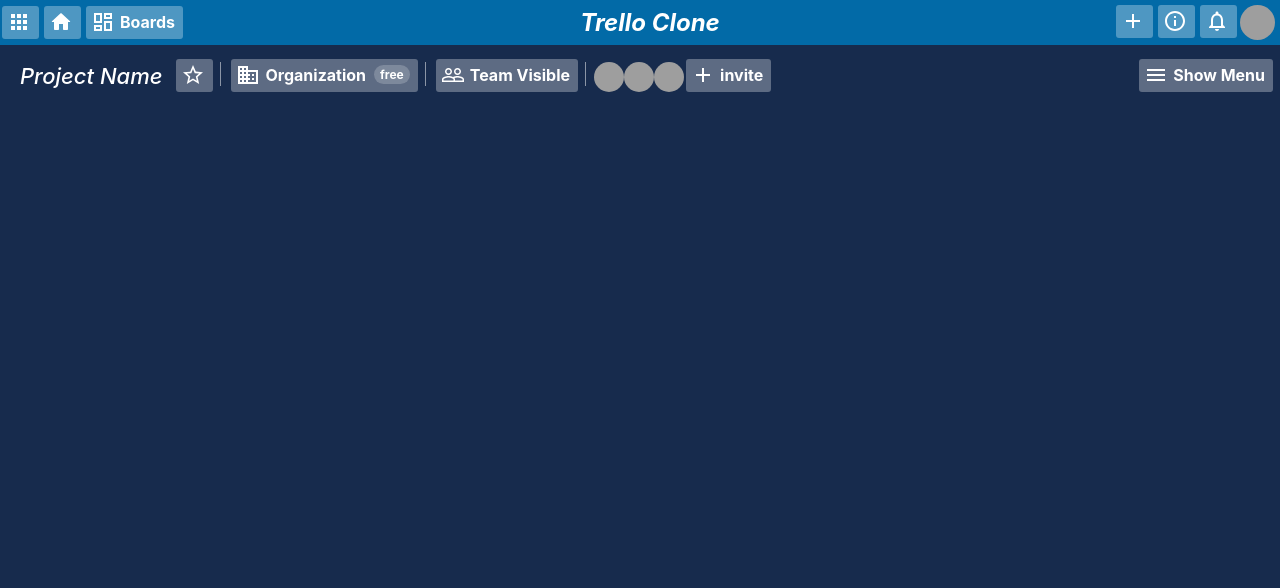
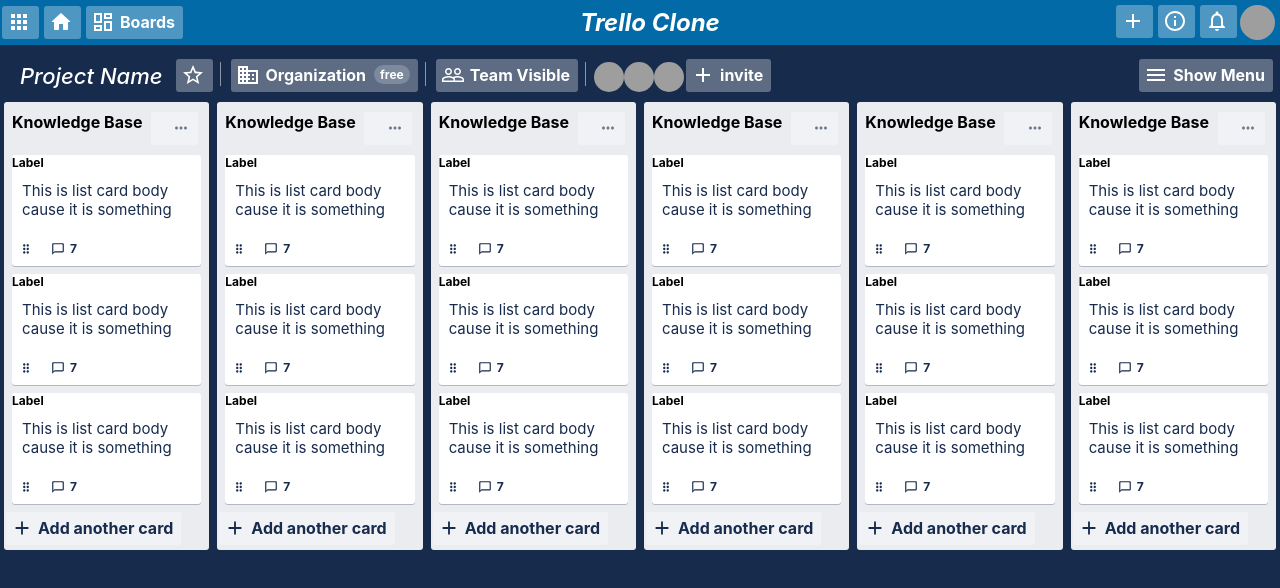
Before and after one commit to iamprazol-zz/trello-clone, a React (Create React App) app: page / in a window 1280 px wide. Shown: the top 588 px of the page. Built offline with nearby package versions, Linux system fonts and the light colour scheme; grey boxes are pictures that could not be loaded.

Commit message:
Board card component implemented

```diff
--- a/src/App.css
+++ b/src/App.css
@@ -5,3 +5,19 @@
 body {
 	background-color: #172b4d;
 }
+
+.boardBody {
+	display: flex;
+	align-items: center;
+	justify-content: space-between;
+	user-select: none;
+    white-space: nowrap;
+    margin-bottom: 8px;
+    overflow-x: auto;
+    overflow-y: hidden;
+    padding-bottom: 8px;
+}
+
+.boardBody:first-child {
+	margin-left: 8px;
+}
--- a/src/App.js
+++ b/src/App.js
@@ -2,13 +2,22 @@
 import './App.css';
 import Header from './components/common/Header/Header';
 import BoardHeader from './components/common/Board Header/BoardHeader';
+import BoardCard from './components/Board Card/BoardCard';
 
 function App() {
   return (
     <div className="app">
 		<Header />
-		<div className="boardBody">
+		<div className="board">
 			<BoardHeader />
+			<div className="boardBody">
+				<BoardCard />
+				<BoardCard />
+				<BoardCard />
+				<BoardCard />
+				<BoardCard />
+				<BoardCard />
+			</div>
 		</div>
     </div>
   );
--- /dev/null
+++ b/src/components/Board Card/BoardCard.css
@@ -0,0 +1,64 @@
+.boardCard {
+	background-color: #ebecf0;
+    border-radius: 3px;
+    box-sizing: border-box;
+    display: flex;
+    flex-direction: column;
+    height: 100%;
+    position: relative;
+	white-space: normal;
+	width: 272px;
+	margin: 0 4px;
+}
+
+.boardCardHeader {
+	display: flex;
+	flex: 0 0 auto;
+    padding: 10px 8px;
+    position: relative;
+    min-height: 20px;
+}
+
+.boardCardHeader > h4 {
+	background: transparent;
+	flex: 0.8;
+}
+
+.boardCardHeader > .iconContainer {
+	flex: 0.2;
+	justify-content: flex-end;
+	padding: 0 0 0 2;
+}
+
+.boardCardHeader > .iconContainer > .MuiSvgIcon-root {
+	color: #6b778c;
+	font-size: 18px;
+}
+
+.boardCardFooter {
+	min-height: 38px;
+    max-height: 38px;
+    display: flex;
+    justify-content: space-between;
+}
+
+.boardCardBody {
+	flex: 1 1 auto;
+    margin-bottom: 0;
+    overflow-y: auto;
+    overflow-x: hidden;
+    margin: 0 4px;
+    padding: 0 4px;
+    z-index: 1;
+    min-height: 0;
+}
+
+.boardCardFooter > .iconContainer > .MuiSvgIcon-root {
+	color: #172b4d;
+	font-size: 22px;
+}
+
+.boardCardFooter > .iconContainer > h4 {
+	color: #172b4d;
+	font-size: 16px;
+}
--- /dev/null
+++ b/src/components/Board Card/BoardCard.js
@@ -0,0 +1,27 @@
+import React from 'react'
+import './BoardCard.css'
+import IconContainer from '../common/IconContainer/IconContainer'
+import MoreHorizIcon from '@material-ui/icons/MoreHoriz';
+import ListCard from './List Card/ListCard';
+import AddMoreIcon from '@material-ui/icons/Add'
+
+function BoardCard() {
+	return (
+		<div className="boardCard">
+			<div className="boardCardHeader">
+				<h4>Knowledge Base</h4>
+				<IconContainer icon={<MoreHorizIcon />}/>
+			</div>
+			<div className="boardCardBody">
+				<ListCard />
+				<ListCard />
+				<ListCard />
+			</div>
+			<div className="boardCardFooter">
+				<IconContainer icon={<AddMoreIcon />} text="Add another card" />
+			</div>
+		</div>
+	)
+}
+
+export default BoardCard
--- /dev/null
+++ b/src/components/Board Card/List Card/ListCard.css
@@ -0,0 +1,57 @@
+.listCard {
+	background-color: #fff;
+    border-radius: 3px;
+    box-shadow: 0 1px 0 rgba(9,30,66,.25);
+    cursor: pointer;
+    display: flex;
+    margin-bottom: 8px;
+    max-width: 300px;
+    min-height: 20px;
+    position: relative;
+    text-decoration: none;
+	z-index: 0;
+	flex-direction: column;
+}
+
+.listCardHeader{
+	display: flex;
+	align-items: center;
+	justify-content: flex-start;
+	float: left;
+    font-size: 12px;
+    font-weight: 700;
+    height: 8px;
+    line-height: 100px;
+    margin: 4px 4px 4px 0;
+    max-width: 40px;
+    min-width: 40px;
+    padding: 0;
+    text-shadow: none;
+	width: auto;
+}
+
+.listCardBody > p {
+	clear: both;
+    display: block;
+    margin: 0 0 4px;
+    overflow: hidden;
+    text-decoration: none;
+    word-wrap: break-word;
+	color: #172b4d;
+	font-size: 15px;
+	padding: 10px 10px 10px 10px;
+}
+
+.listCardFooter {
+	display: flex;
+}
+
+.listCardFooter > .iconContainer > .MuiSvgIcon-root {
+	color: #172b4d;
+	font-size: 14px;
+}
+
+.listCardFooter > .iconContainer > h4 {
+	color: #172b4d;
+	font-size: 12px;
+}
--- /dev/null
+++ b/src/components/Board Card/List Card/ListCard.js
@@ -0,0 +1,24 @@
+import React from 'react'
+import './ListCard.css'
+import DragIndicatorIcon from '@material-ui/icons/DragIndicator';
+import IconContainer from '../../common/IconContainer/IconContainer';
+import ChatBubbleOutlineRoundedIcon from '@material-ui/icons/ChatBubbleOutlineRounded';
+
+function ListCard() {
+	return (
+		<div className="listCard">
+			<div className="listCardHeader">
+				<p>Label</p>
+			</div>
+			<div className="listCardBody">
+				<p>This is list card body cause it is something</p>
+			</div>
+			<div className="listCardFooter">
+				<IconContainer icon={<DragIndicatorIcon />} />
+				<IconContainer icon={<ChatBubbleOutlineRoundedIcon />} text="7" />
+			</div>
+		</div>
+	)
+}
+
+export default ListCard
```
